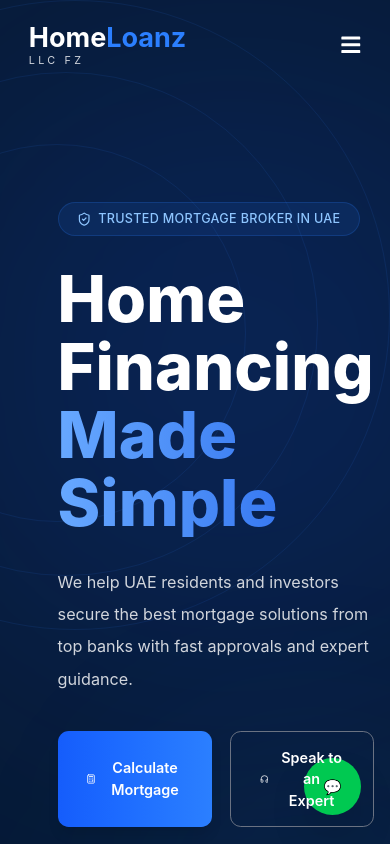
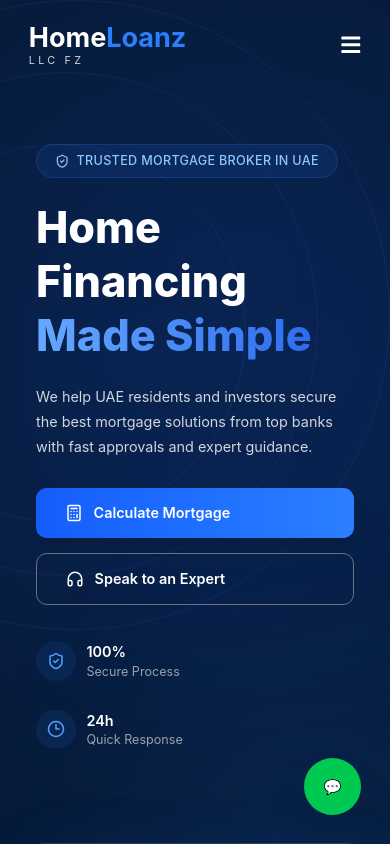
Before and after one commit to MahekZehra/homeloanz-website, a React (Vite) app: page / in a window 390 px wide. Shown: the top 844 px of the page. Built offline with nearby package versions, Linux system fonts and the light colour scheme.

Commit message:
Responsive Hero Section

```diff
--- a/src/components/Hero/Hero.jsx
+++ b/src/components/Hero/Hero.jsx
@@ -7,7 +7,7 @@ function Hero() {
     <section className="relative overflow-hidden bg-[#071A35] min-h-screen">
       <BackgroundEffects />
 
-      <div className="relative z-10 max-w-[1400px] mx-auto px-8 lg:px-12 pt-36 pb-24">
+      <div className="relative z-10 max-w-[1400px] mx-auto px-5 sm:px-6 lg:px-12 pt-28 md:pt-36 pb-16 md:pb-24">
 
         <div className="grid lg:grid-cols-2 gap-10 items-center">
 
--- a/src/components/Hero/HeroContent.jsx
+++ b/src/components/Hero/HeroContent.jsx
@@ -2,7 +2,7 @@ import { ShieldCheck, Headphones, Calculator, Clock3 } from "lucide-react";
 
 function HeroContent() {
   return (
-   <div className="relative z-10 max-w-[1400px] mx-auto px-8 lg:px-12 pt-20 pb-24">
+  <div className="relative z-10 max-w-[1400px] mx-auto px-5 sm:px-6 lg:px-12 pt-12 md:pt-20 pb-16 md:pb-24">
 
       {/* Badge */}
 
@@ -20,13 +20,13 @@ function HeroContent() {
 
       {/* Heading */}
 
-      <h1 className="mt-8 text-[72px] leading-[1.05] font-extrabold text-white">
+      <h1 className="mt-6 md:mt-8 text-5xl sm:text-6xl lg:text-[72px] leading-tight lg:leading-[1.05] font-extrabold text-white">
 
         Home Financing
 
       </h1>
 
-      <h1 className="text-[72px] leading-[1.05] font-extrabold bg-gradient-to-r from-[#67A8FF] to-[#2563EB] bg-clip-text text-transparent">
+      <h1 className="text-5xl sm:text-6xl lg:text-[72px] leading-tight lg:leading-[1.05] font-extrabold bg-gradient-to-r from-[#67A8FF] to-[#2563EB] bg-clip-text text-transparent">
 
         Made Simple
 
@@ -34,7 +34,7 @@ function HeroContent() {
 
       {/* Description */}
 
-      <p className="mt-8 text-gray-300 text-lg leading-9">
+      <p className="mt-6 text-gray-300 text-base md:text-lg leading-7 md:leading-9 max-w-xl">
 
         We help UAE residents and investors secure the best mortgage
         solutions from top banks with fast approvals and expert guidance.
@@ -43,7 +43,7 @@ function HeroContent() {
 
       {/* Buttons */}
 
-      <div className="mt-10 flex gap-5">
+      <div className="mt-8 flex flex-col sm:flex-row gap-4">
 
         <button className="flex items-center gap-3 rounded-xl bg-gradient-to-r from-blue-600 to-blue-500 px-8 py-4 font-semibold text-white shadow-lg transition hover:scale-105">
 
@@ -65,7 +65,7 @@ function HeroContent() {
 
       {/* Bottom Trust */}
 
-      <div className="mt-12 flex gap-12">
+      <div className="mt-10 flex flex-wrap gap-8">
 
         <div className="flex items-center gap-3">
 
```
